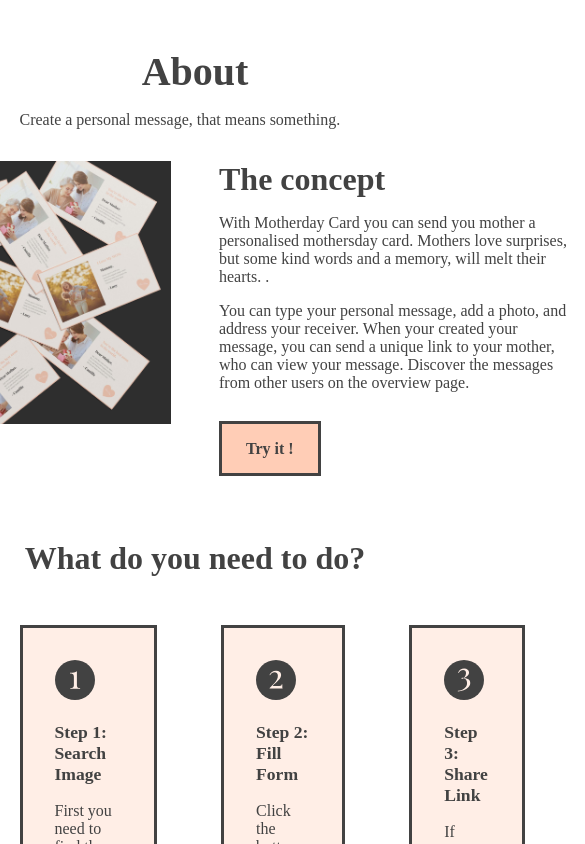
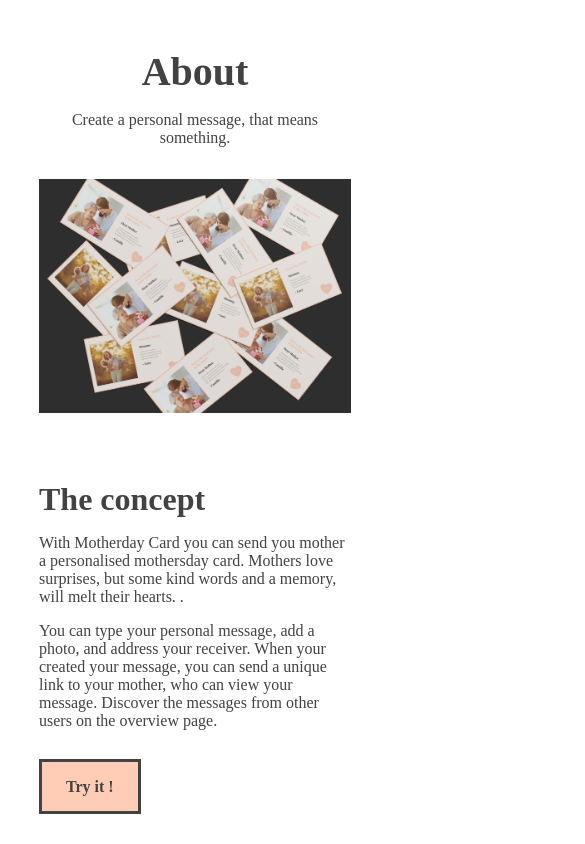
Before and after one commit to ralphbourgoo/dev4-makeitpersonal, a Next.js app: page /about in a window 390 px wide. Shown: the top 844 px of the page, 585 px wide, since content can reach past the window. Built offline with nearby package versions, Linux system fonts and the light colour scheme.

Commit message:
Respinsive About Page

```diff
--- a/components/Layout.module.css
+++ b/components/Layout.module.css
@@ -10,6 +10,8 @@
 .nav_items {
   padding-left: 25px;
   display: flex;
+  align-items: center;
+  justify-content: center;
 }
 
 .mobile_option {
--- a/pages/about.js
+++ b/pages/about.js
@@ -6,7 +6,7 @@ const About = () => {
     return (
         <div className={styles.wrapper}>
             <h1 className={styles.page_title}>About</h1>
-            <p className={styles.text}>Create a personal message, that means something.</p>
+            <p className={styles.subtext}>Create a personal message, that means something.</p>
             <div className={styles.section_wrapper}>
                 <div className={styles.img}>
                     <Image
@@ -16,7 +16,7 @@ const About = () => {
                         height='900'
                     />
                 </div>
-                <div>
+                <div className={styles.content_section}>
                     <h2 className={styles.sub}>The concept</h2>
                     <p className={styles.text}>With Motherday Card you can send you mother a personalised mothersday card. Mothers love surprises, but some kind words and a memory, will melt their hearts. .</p>
                     <p className={styles.text}>You can type your personal message, add a photo, and address your receiver. When your created your message, you can send a unique link to your mother, who can view your message. Discover the messages from other users on the overview page.</p>
--- a/styles/About.module.css
+++ b/styles/About.module.css
@@ -13,7 +13,23 @@
     color: #424242;
     margin: 1rem 0;
     max-width: 30rem;
-    width: 90vw;
+    width: 40vw;
+}
+
+.subtext {
+   font-family: 'Poppins';
+    font-size: 1rem;
+    font-weight: 200;
+    color: #424242;
+    margin: 1rem 0;
+    max-width: 30rem;
+    width: 80vw;
+    text-align: center;
+}
+
+.content_section {
+    max-width: 30rem;
+    width: 40vw;
 }
 
 .wrapper {
@@ -44,6 +60,8 @@
 .section_wrapper {
    display: flex;
    justify-content: center;
+   max-width: 100rem;
+   width: 90vw;
 }
 
 .step_section {
@@ -115,3 +133,38 @@
 .button_wrap {
     margin-top: 3rem;
 }
+
+@media (max-width: 1200px) {
+  .steps_wrapper {
+      grid-template-columns: repeat(2, 1fr);
+  }
+}
+
+@media (max-width: 900px) {
+  .section_wrapper {
+   flex-direction: column;
+   align-items: center;
+  }
+
+  .content_section {
+    width: 80vw;
+    max-width: unset;
+  }
+
+  .text {
+      max-width: unset;
+      width: unset;
+  }
+
+  .img {
+    max-width: unset;
+    width: 80vw;
+    margin-right: unset;
+  }
+}
+
+@media (max-width: 600px) {
+  .steps_wrapper {
+      grid-template-columns: repeat(1, 1fr);
+  }
+}
```
